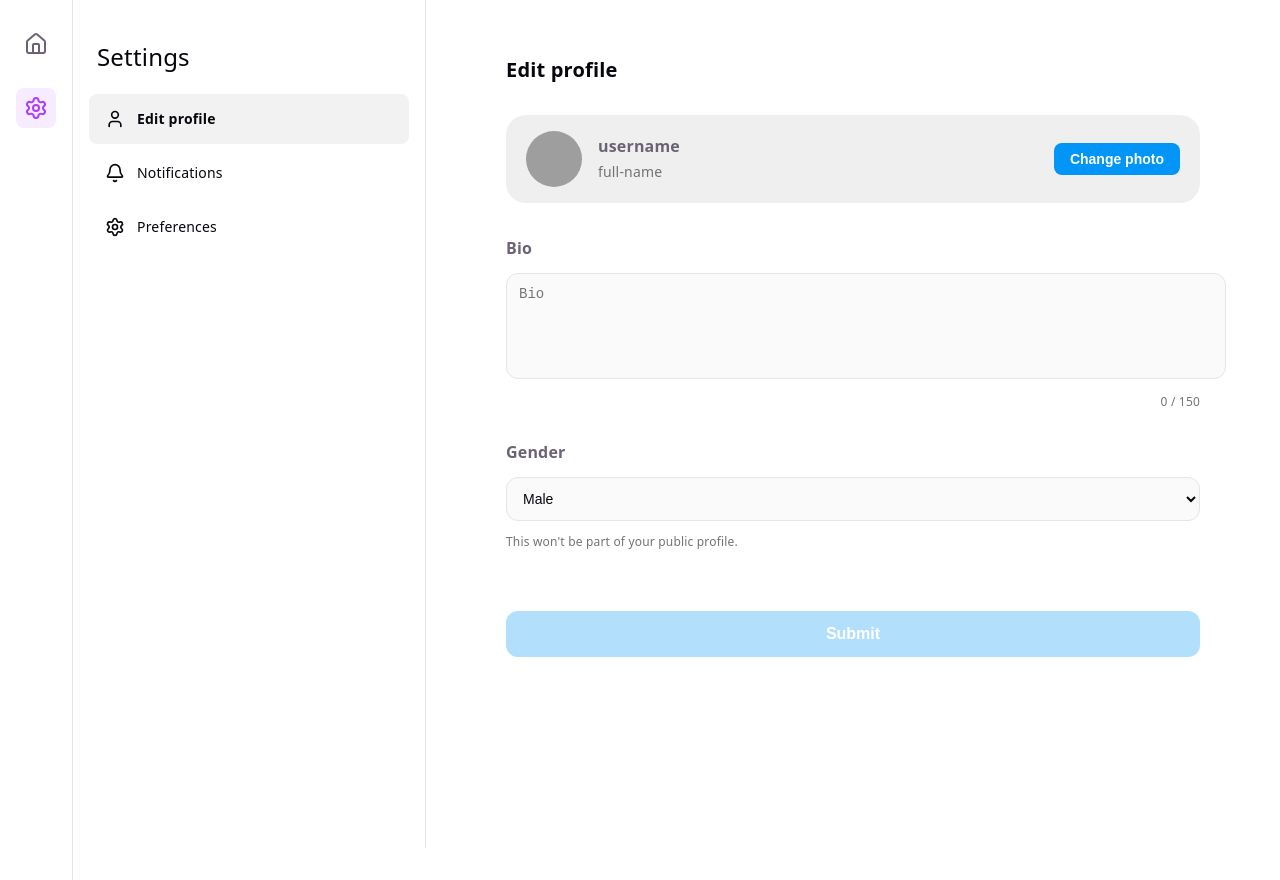
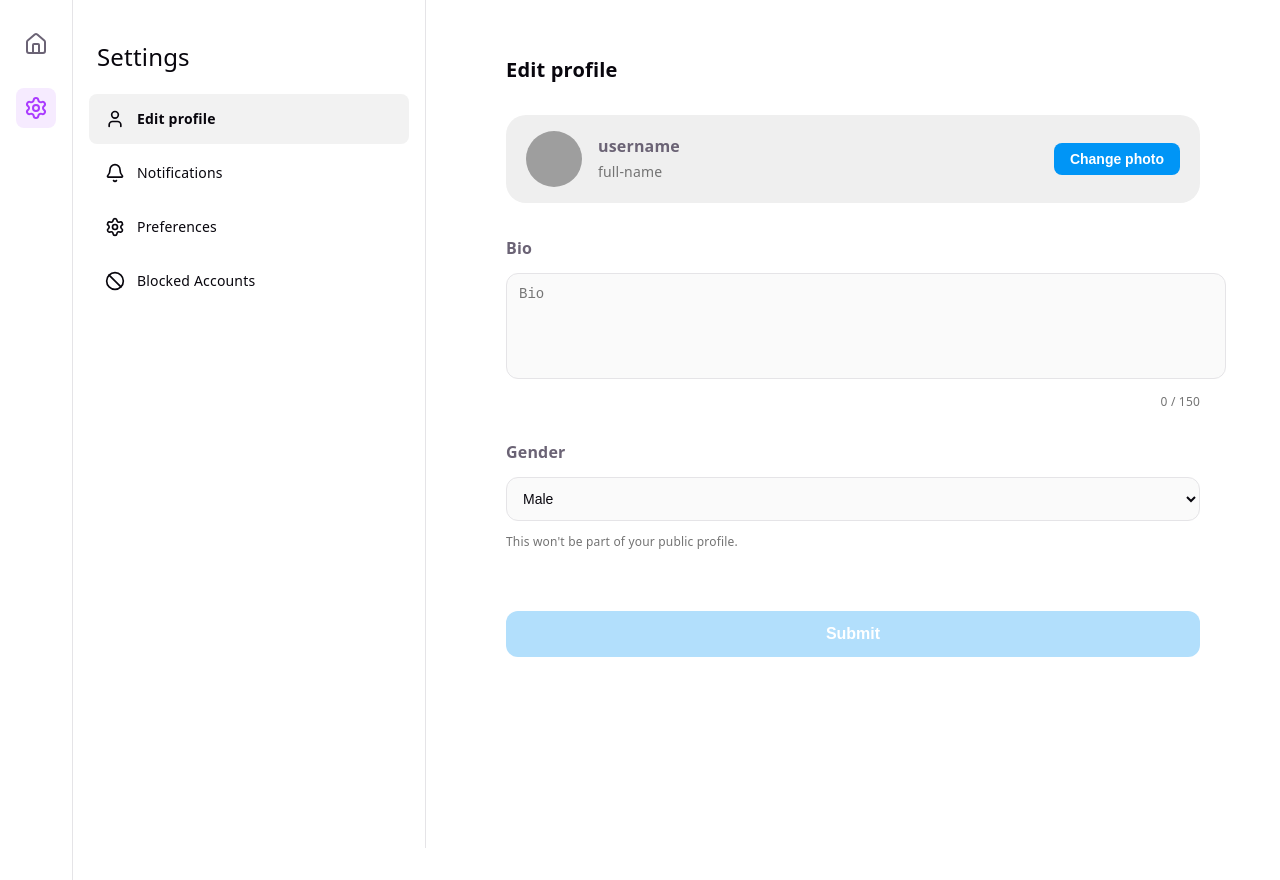
Before and after one commit to nolansharry/Trend-Better, a React (Vite) app: page /settings/edit-profile in a window 1280 px wide. Built offline with nearby package versions, Linux system fonts and the light colour scheme; grey boxes are pictures that could not be loaded.

Commit message:
adden blocked accounts tab

```diff
--- a/src/pages/Settings.jsx
+++ b/src/pages/Settings.jsx
@@ -4,7 +4,7 @@ import {
     Bell,
     Settings as SettingsIcon,
     Moon,
-    Sun
+    Sun, BanIcon
 } from "lucide-react";
 import { useState } from "react";
 
@@ -182,6 +182,11 @@ export default function Settings() {
                                     <SettingsIcon size={20} /> Preferences
                                 </NavLink>
                             </li>
+                            <li>
+                                <NavLink to="/settings/blocked-accounts" className={({ isActive }) => `settings-link ${isActive ? 'active' : ''}`}>
+                                    <BanIcon size={20} /> Blocked Accounts
+                                </NavLink>
+                            </li>
                         </ul>
                     </nav>
                 </div>
@@ -196,7 +201,7 @@ export default function Settings() {
                         element={<NotificationSettings/>}
                     />
                     <Route path="preferences" element={<Preferences />} />
-                    <Route path="privacy" element={<h2 className="settings-title">Account Privacy</h2>} />
+                    <Route path="blocked-accounts" element={<h2 className="settings-title">Blocked Accounts</h2>} />
                     <Route path="*" element={<div>Route not found: {window.location.pathname}</div>} />
                 </Routes>
             </div>
```
